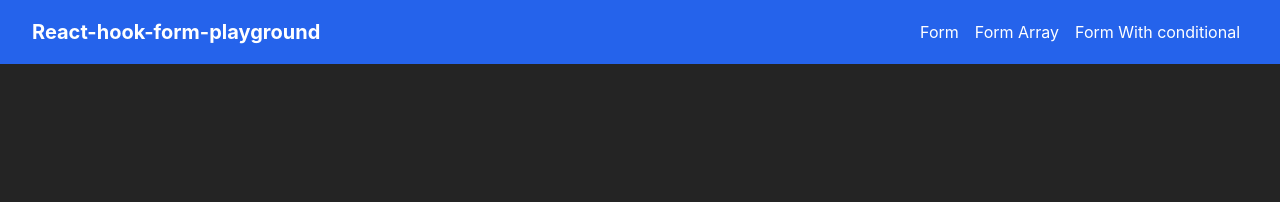
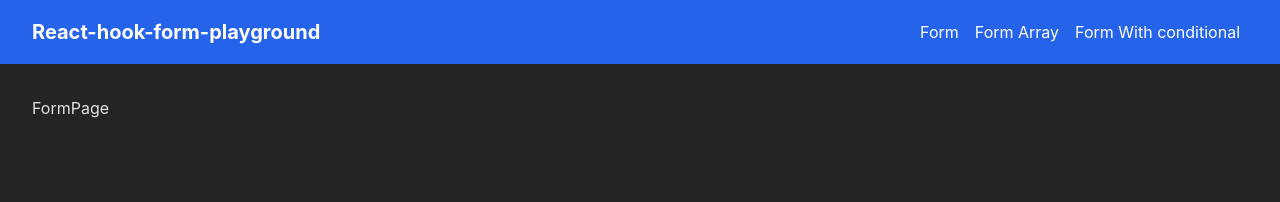
Before and after one commit to jmarc00s/react-hook-form-playground, a React (Vite) app: page / in a window 1280 px wide. Shown: the top 202 px of the page. Built offline with nearby package versions, Linux system fonts and the light colour scheme.

Commit message:
Create form and formArray pages

```diff
--- a/src/App.tsx
+++ b/src/App.tsx
@@ -1,10 +1,14 @@
 import React from 'react';
 import { Navbar } from './components/Navbar';
+import { AppRouter } from './core/router';
 
 function App() {
   return (
     <main className="min-h-screen">
       <Navbar />
+      <section className="container mx-auto p-8">
+        <AppRouter />
+      </section>
     </main>
   );
 }
--- a/src/components/Navbar/components/Menu/MenuItem/index.tsx
+++ b/src/components/Navbar/components/Menu/MenuItem/index.tsx
@@ -1,4 +1,5 @@
 import React from 'react';
+import { Link } from 'react-router-dom';
 
 interface MenuItemProps {
   label: string;
@@ -6,5 +7,9 @@
 }
 
 export const MenuItem = ({ label, to }: MenuItemProps) => {
-  return <li className="px-2 hover:underline cursor-pointer">{label}</li>;
+  return (
+    <Link to={to}>
+      <li className="px-2 hover:underline cursor-pointer">{label}</li>
+    </Link>
+  );
 };
--- a/src/components/Navbar/components/Menu/index.tsx
+++ b/src/components/Navbar/components/Menu/index.tsx
@@ -4,7 +4,7 @@
 export const Menu = () => {
   return (
     <ul className="flex">
-      <MenuItem label="Form" to="/form" />
+      <MenuItem label="Form" to="/" />
       <MenuItem label="Form Array" to="/formArray" />
       <MenuItem label="Form With conditional" to="/formConditional" />
     </ul>
--- /dev/null
+++ b/src/core/router/index.tsx
@@ -0,0 +1,13 @@
+import React from 'react';
+import { Routes, Route } from 'react-router-dom';
+import { FormPage } from '../../pages/Form';
+import { FormArrayPage } from '../../pages/FormArray';
+
+export const AppRouter = () => {
+  return (
+    <Routes>
+      <Route path="/" element={<FormPage />} />
+      <Route path="/formArray" element={<FormArrayPage />} />
+    </Routes>
+  );
+};
--- /dev/null
+++ b/src/pages/Form/index.tsx
@@ -0,0 +1,5 @@
+import React from 'react';
+
+export const FormPage = () => {
+  return <div>FormPage</div>;
+};
--- /dev/null
+++ b/src/pages/FormArray/index.tsx
@@ -0,0 +1,5 @@
+import React from 'react';
+
+export const FormArrayPage = () => {
+  return <div>FormArrayPage</div>;
+};
```
